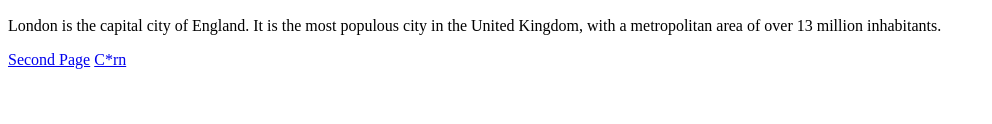
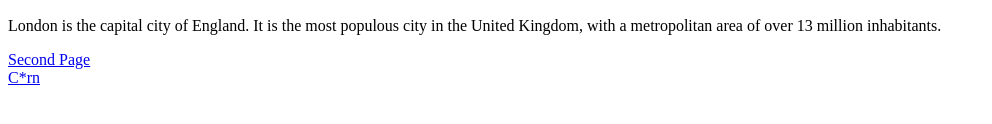
Before and after one commit to Snorth4/snorth4.github.io, a plain HTML site: page index.html in a window 1280 px wide. Shown: the part 164-288 px from the top of the page, without its empty margins (0-992 px from the left). Drawn offline with Linux system fonts and the light colour scheme.

Commit message:
Update index.html

```diff
--- a/index.html
+++ b/index.html
@@ -46,7 +46,7 @@
             <h2>London</h2>
             <p>London is the capital city of England. It is the most populous city in the United Kingdom, with a metropolitan area of over 13 million inhabitants.</p>
         </div>
-		<a href="https://snorth4.github.io/secondpage" target="_blank">Second Page</a>
-		<a href="https://snorth4.github.io/404" target="_blank">C*rn</a>
+		<div><a href="https://snorth4.github.io/secondpage" target="_blank">Second Page</a></div>
+		<div><a href="https://snorth4.github.io/404" target="_blank">C*rn</a></div>
     </body>
 </html>
```
